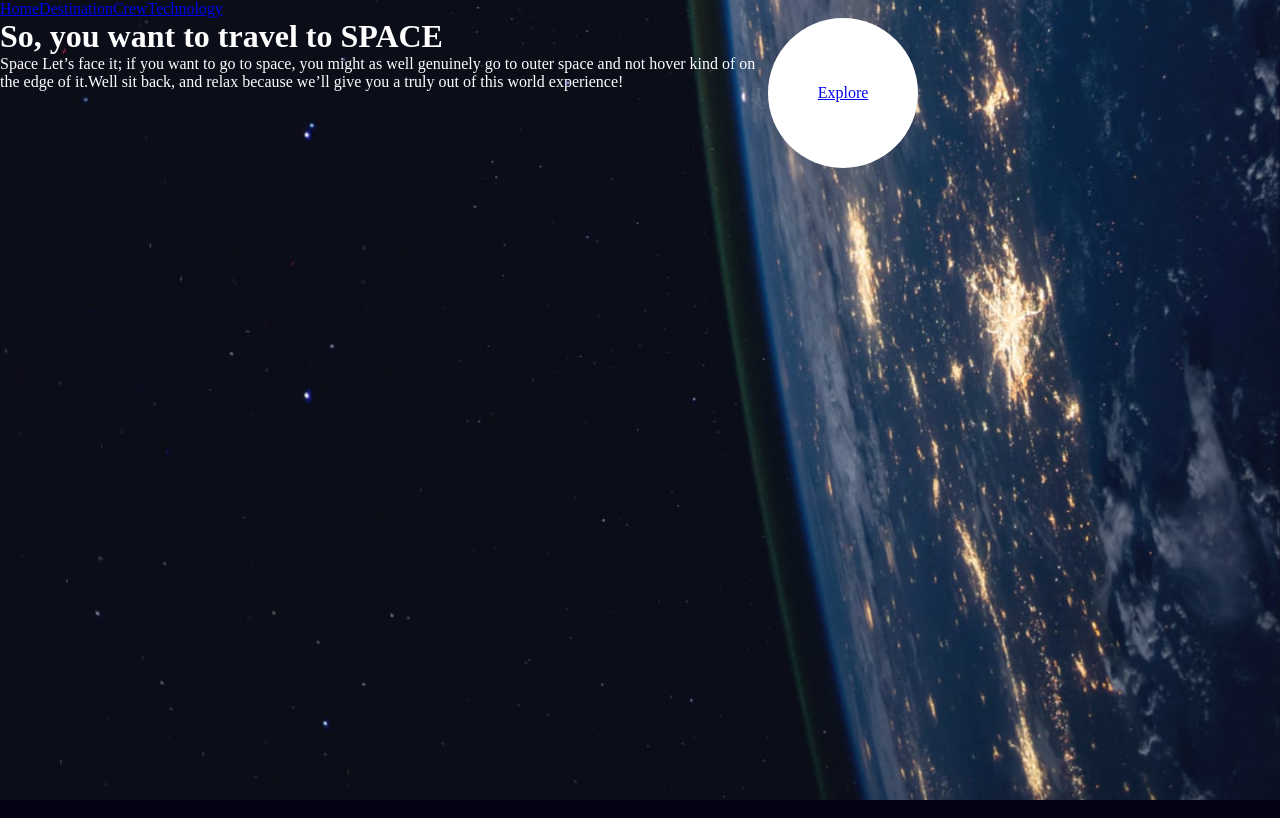
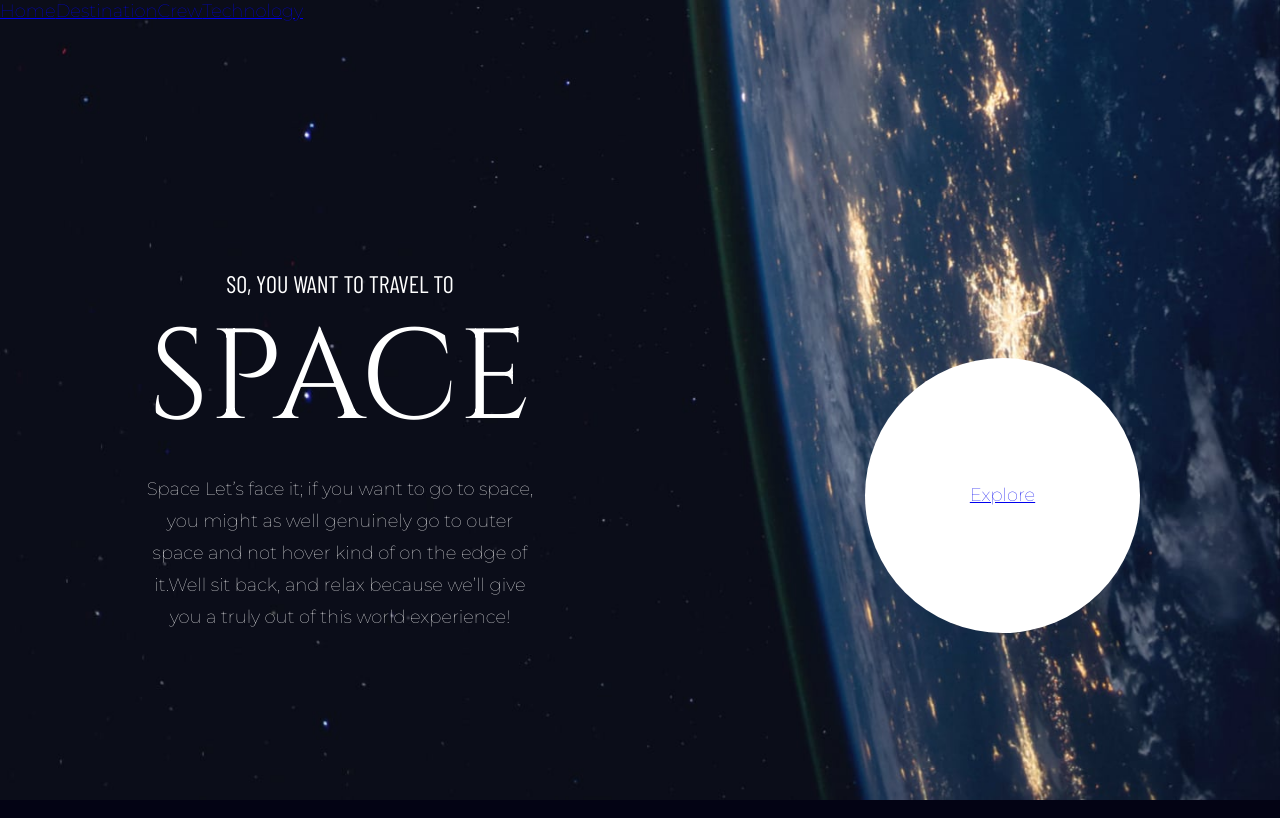
Before and after one commit to lexadecimals/space-tourism, a React (Vite) app: page / in a window 1280 px wide. Built offline with nearby package versions, Linux system fonts and the light colour scheme.

Commit message:
adds responsive main layout

```diff
--- a/src/components/layout/style.module.css
+++ b/src/components/layout/style.module.css
@@ -2,10 +2,12 @@
 .destination,
 .crew,
 .technology {
-  height: 100vh;
+  min-height: 100vh;
   background-position: center;
   background-repeat: no-repeat;
   background-size: cover;
+  display: grid;
+  grid-template-rows: 50px auto;
 }
 
 .home {
@@ -25,6 +27,12 @@
 }
 
 @media (min-width: 800px) {
+  .home,
+  .destination,
+  .crew,
+  .technology {
+    grid-template-rows: 75px auto;
+  }
   .home {
     background-image: url('../../assets/home/background-home-tablet.jpg');
   }
@@ -41,6 +49,12 @@
 }
 
 @media (min-width: 1200px) {
+  .home,
+  .destination,
+  .crew,
+  .technology {
+    grid-template-rows: 100px auto;
+  }
   .home {
     background-image: url('../../assets/home/background-home-desktop.jpg');
   }
--- a/src/index.html
+++ b/src/index.html
@@ -3,6 +3,12 @@
   <head>
     <meta charset="UTF-8" />
     <meta name="viewport" content="width=device-width, initial-scale=1.0" />
+    <link rel="preconnect" href="https://fonts.googleapis.com" />
+    <link rel="preconnect" href="https://fonts.gstatic.com" crossorigin />
+    <link
+      href="https://fonts.googleapis.com/css2?family=Barlow+Condensed&family=Cinzel:wght@400..900&family=Montserrat:ital,wght@0,100;1,100&display=swap"
+      rel="stylesheet"
+    />
     <link rel="stylesheet" href="./style.css" />
     <link
       rel="icon"
--- a/src/pages/home/index.jsx
+++ b/src/pages/home/index.jsx
@@ -4,9 +4,10 @@ const Homepage = () => {
   return (
     <>
       <div className={styles.container}>
-        <div>
+        <div className={styles.textContainer}>
           <h1 className={styles.h1}>
-            So, you want to travel to <span>space</span>
+            So, you want to travel to <br></br>
+            <span>space</span>
           </h1>
           <p className={styles.description}>
             Space Let’s face it; if you want to go to space, you might as well
@@ -15,7 +16,7 @@ const Homepage = () => {
             this world experience!
           </p>
         </div>
-        <a href="#">
+        <a href="#" className={styles.link}>
           <div className={styles.explore}>
             <p>Explore</p>
           </div>
--- a/src/pages/home/style.module.css
+++ b/src/pages/home/style.module.css
@@ -1,5 +1,19 @@
+.textContainer {
+}
+h1 {
+  font-size: 1.5rem;
+  text-transform: uppercase;
+  font-family: 'Barlow Condensed', sans-serif;
+  font-weight: 100;
+  font-style: normal;
+  line-height: 6rem;
+  margin-bottom: 1rem;
+}
 .h1 span {
   text-transform: uppercase;
+  font-family: 'Cinzel', serif;
+  font-weight: 400;
+  font-size: 5rem;
 }
 
 .explore {
@@ -15,11 +29,44 @@
 .container {
   display: grid;
   grid-template-columns: 1fr;
-  height: 100%;
+  text-align: center;
+  justify-items: center;
+  align-content: space-evenly;
+  width: 90%;
+  margin: 0 auto 2rem;
+  gap: 4rem;
+}
+@media (min-width: 700px) {
+  .container {
+    width: 60%;
+  }
+
+  .description {
+    line-height: 2rem;
+  }
+
+  .h1 span {
+    font-size: 8rem;
+  }
+
+  .explore {
+    height: 275px;
+    width: 275px;
+  }
 }
 
 @media (min-width: 1200px) {
   .container {
-    grid-template-columns: 60% 40%;
+    grid-template-columns: 40% 50%;
+    align-items: center;
+    margin-top: 0;
+    width: 80%;
+    max-width: 1000px;
+    gap: 10%;
+  }
+
+  .link {
+    justify-self: end;
+    align-self: end;
   }
 }
--- a/src/style.css
+++ b/src/style.css
@@ -26,6 +26,9 @@ html {
   height: 100%;
   background: rgb(3, 3, 20);
   color: white;
+  font-size: 1.125rem;
+  font-family: 'Montserrat', sans-serif;
+  font-weight: 100;
 }
 
 img,
```
